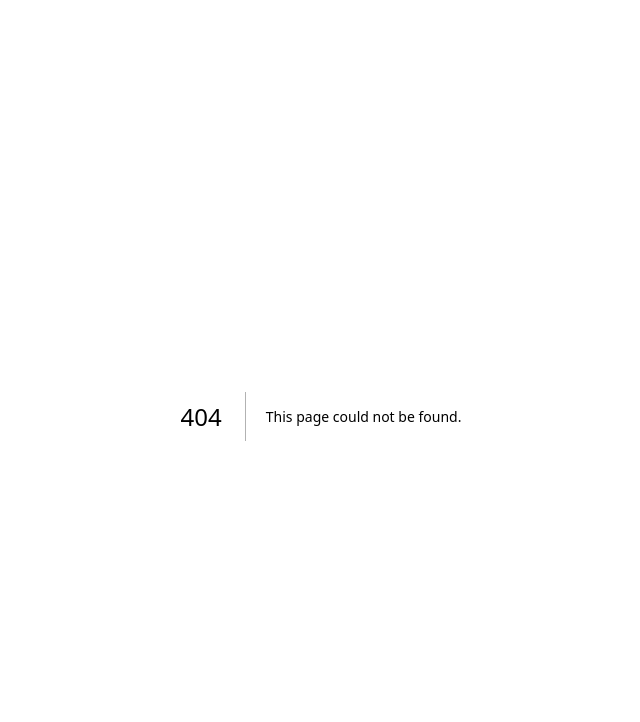
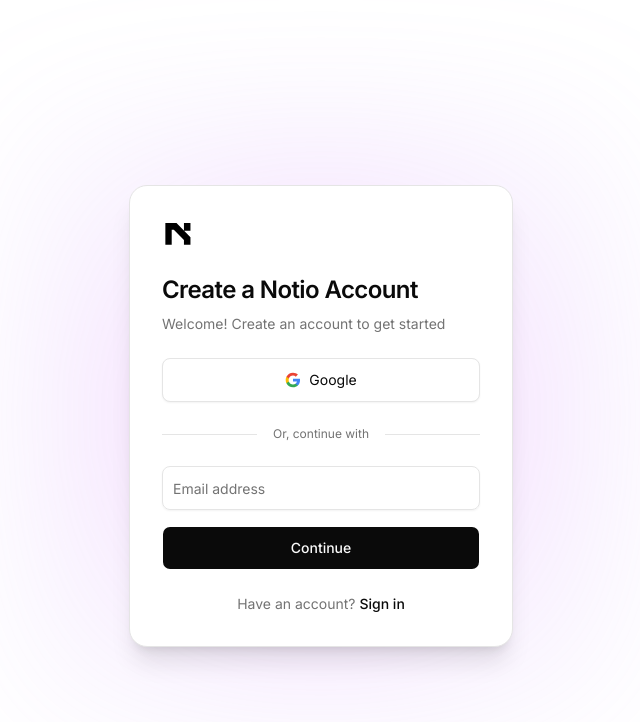
Before and after one commit to heyfabrika/styleui, a Next.js app: page /auth/login in a window 1280 px wide. Before the commit this address had no page. Shown: the top 722 px of the page, without its empty margins (319-959 px from the left). Built offline with nearby package versions, Linux system fonts and the light colour scheme.

Commit message:
feat: add auth screen

```diff
--- /dev/null
+++ b/app/auth/login/page.tsx
@@ -0,0 +1,100 @@
+"use client";
+
+import OrbBackground from "@/components/orb-background";
+import { Button } from "@/components/ui/button";
+import { Input } from "@/components/ui/input";
+import { useTheme } from "next-themes";
+import Image from "next/image";
+import Link from "next/link";
+import { useEffect, useState } from "react";
+
+export default function AuthPage() {
+  const { theme } = useTheme();
+  const [mounted, setMounted] = useState(false);
+
+  useEffect(() => {
+    setMounted(true);
+  }, []);
+
+  if (!mounted) return null;
+
+  const isDark = theme === "dark";
+
+  return (
+    <div className="relative min-h-screen w-full flex items-center justify-center p-4">
+      <OrbBackground isDark={isDark} />
+      <div className="relative z-10 w-full max-w-sm bg-card border border-border rounded-2xl p-8 shadow-xl">
+        <div className="flex flex-col gap-6">
+          <Image
+            src={
+              isDark
+                ? "/logo/notio-icon-white.svg"
+                : "/logo/notio-icon-black.svg"
+            }
+            alt="Notio"
+            width={32}
+            height={32}
+          />
+
+          <div className="flex flex-col gap-2">
+            <h1 className="text-2xl font-semibold tracking-tight">
+              Create a Notio Account
+            </h1>
+            <p className="text-sm text-muted-foreground">
+              Welcome! Create an account to get started
+            </p>
+          </div>
+
+          <Button variant="outline" className="w-full h-11 gap-2 font-normal">
+            <svg
+              xmlns="http://www.w3.org/2000/svg"
+              viewBox="0 0 24 24"
+              className="w-5 h-5"
+            >
+              <path
+                fill="#4285F4"
+                d="M22.56 12.25c0-.78-.07-1.53-.2-2.25H12v4.26h5.92c-.26 1.37-1.04 2.53-2.21 3.31v2.77h3.57c2.08-1.92 3.28-4.74 3.28-8.09z"
+              />
+              <path
+                fill="#34A853"
+                d="M12 23c2.97 0 5.46-.98 7.28-2.66l-3.57-2.77c-.98.66-2.23 1.06-3.71 1.06-2.86 0-5.29-1.93-6.16-4.53H2.18v2.84C3.99 20.53 7.7 23 12 23z"
+              />
+              <path
+                fill="#FBBC05"
+                d="M5.84 14.09c-.22-.66-.35-1.36-.35-2.09s.13-1.43.35-2.09V7.07H2.18C1.43 8.55 1 10.22 1 12s.43 3.45 1.18 4.93l2.85-2.22.81-.62z"
+              />
+              <path
+                fill="#EA4335"
+                d="M12 5.38c1.62 0 3.06.56 4.21 1.64l3.15-3.15C17.45 2.09 14.97 1 12 1 7.7 1 3.99 3.47 2.18 7.07l3.66 2.84c.87-2.6 3.3-4.53 6.16-4.53z"
+              />
+            </svg>
+            Google
+          </Button>
+
+          <div className="flex items-center gap-4">
+            <div className="flex-1 h-px bg-border" />
+            <span className="text-xs text-muted-foreground">
+              Or, continue with
+            </span>
+            <div className="flex-1 h-px bg-border" />
+          </div>
+
+          <div className="flex flex-col gap-4">
+            <Input type="email" placeholder="Email address" className="h-11" />
+            <Button className="w-full h-11">Continue</Button>
+          </div>
+
+          <p className="text-sm text-center text-muted-foreground">
+            Have an account?{" "}
+            <Link
+              href="#"
+              className="text-foreground font-medium hover:underline"
+            >
+              Sign in
+            </Link>
+          </p>
+        </div>
+      </div>
+    </div>
+  );
+}
--- a/components/navbar.tsx
+++ b/components/navbar.tsx
@@ -67,7 +67,7 @@
               delay: 0.1 + navItems.length * 0.1,
             }}
           >
-            <Button variant="ghost">Log In</Button>
+            <Button variant="ghost"><Link href="/auth/login">Log In</Link></Button>
           </motion.div>
           <motion.div
             initial={{ opacity: 0, scale: 0.9 }}
@@ -78,7 +78,7 @@
               delay: 0.2 + navItems.length * 0.1,
             }}
           >
-            <Button variant="default">Start for free</Button>
+            <Button variant="default"><Link href="/auth/login">Start for free</Link></Button>
           </motion.div>
           <ModeToggle/>
         </div>
@@ -171,10 +171,10 @@
                 className="flex flex-col gap-2 pt-2"
               >
                 <Button variant="ghost" className="w-full">
-                  Log In
+                  <Link href="/auth/login">Log In</Link>
                 </Button>
                 <Button variant="default" className="w-full">
-                  Start for free
+                  <Link href="/auth/login">Start for free</Link>
                 </Button>
               </motion.div>
             </motion.div>
--- /dev/null
+++ b/components/orb-background.tsx
@@ -0,0 +1,25 @@
+import { cn } from "@/lib/utils";
+
+export default function OrbBackground({
+  className,
+  isDark,
+}: {
+  className?: string;
+  isDark?: boolean;
+}) {
+  return (
+    <div
+      className={cn(
+        "absolute top-1/2 left-1/2 -translate-x-1/2 -translate-y-1/2 w-[40rem] h-[40rem] pointer-events-none",
+        className
+      )}
+      style={{
+        background: isDark
+          ? "radial-gradient(circle at center, rgba(168, 85, 247, 0.35) 0%, rgba(162, 33, 179, 0.15) 60%, transparent 100%)"
+          : "radial-gradient(circle at center, rgba(220, 85, 247, 0.25) 0%, rgba(192, 132, 252, 0.1) 60%, transparent 100%)",
+        filter: "blur(60px)",
+        zIndex: 0,
+      }}
+    />
+  );
+}
--- a/components/ui/button.tsx
+++ b/components/ui/button.tsx
@@ -8,7 +8,7 @@
   {
     variants: {
       variant: {
-        default: "bg-foreground text-primary-foreground hover:bg-primary/80",
+        default: "bg-foreground text-primary-foreground hover:bg-primary/80 dark:hover:text-foreground/90",
         outline: "border-border bg-background hover:bg-muted hover:text-foreground dark:bg-input/30 dark:border-input dark:hover:bg-input/50 aria-expanded:bg-muted aria-expanded:text-foreground shadow-xs",
         secondary: "bg-secondary text-secondary-foreground hover:bg-secondary/80 aria-expanded:bg-secondary aria-expanded:text-secondary-foreground",
         ghost: "hover:bg-muted hover:text-foreground dark:hover:bg-muted/50 aria-expanded:bg-muted aria-expanded:text-foreground",
```
Also changed, not shown: public/logo/notio-icon-black.svg (added), public/logo/notio-icon-white.svg (added).
